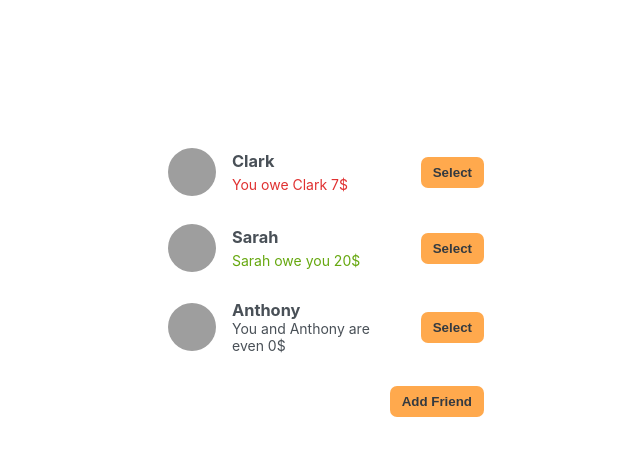
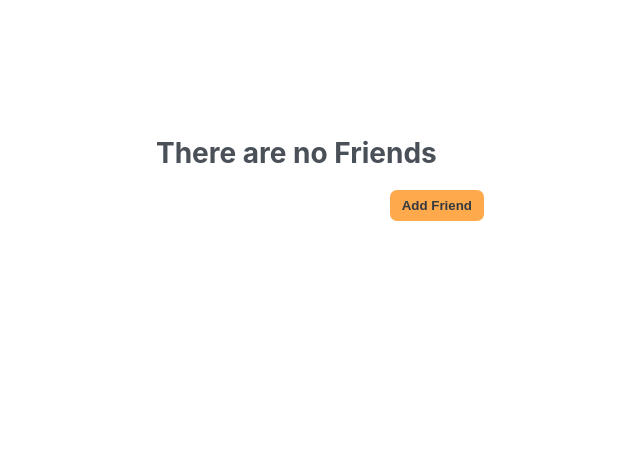
Before and after one commit to RomwelFeliciano/eat-n-split, a React (Create React App) app: page / in a window 1280 px wide. Shown: the top 456 px of the page, without its empty margins (74-714 px from the left). Built offline with nearby package versions, Linux system fonts and the light colour scheme; grey boxes are pictures that could not be loaded.

Commit message:
Updated if friendslist is empty

```diff
--- a/src/App.js
+++ b/src/App.js
@@ -1,24 +1,24 @@
 import { useState } from "react";
 
 const initialFriends = [
-  {
-    id: 118836,
-    name: "Clark",
-    image: "https://i.pravatar.cc/48?u=118836",
-    balance: -7,
-  },
-  {
-    id: 933372,
-    name: "Sarah",
-    image: "https://i.pravatar.cc/48?u=933372",
-    balance: 20,
-  },
-  {
-    id: 499476,
-    name: "Anthony",
-    image: "https://i.pravatar.cc/48?u=499476",
-    balance: 0,
-  },
+  // {
+  //   id: 118836,
+  //   name: "Clark",
+  //   image: "https://i.pravatar.cc/48?u=118836",
+  //   balance: -7,
+  // },
+  // {
+  //   id: 933372,
+  //   name: "Sarah",
+  //   image: "https://i.pravatar.cc/48?u=933372",
+  //   balance: 20,
+  // },
+  // {
+  //   id: 499476,
+  //   name: "Anthony",
+  //   image: "https://i.pravatar.cc/48?u=499476",
+  //   balance: 0,
+  // },
 ];
 
 function Button({ children, onClick }) {
@@ -90,14 +90,18 @@ export default function App() {
 function FriendsList({ friends, selectedFriend, onSelection }) {
   return (
     <ul>
-      {friends.map((friend) => (
+      {Object.keys(friends).length === 0 ? (
+        <h1>There are no Friends</h1>
+      ) : (
+        friends.map((friend) => (
           <Friend
             friend={friend}
             key={friend.id}
             selectedFriend={selectedFriend}
             onSelection={onSelection}
           />
-      ))}
+        ))
+      )}
     </ul>
   );
 }
```
Lines whose indentation alone changed are shown as unchanged.
